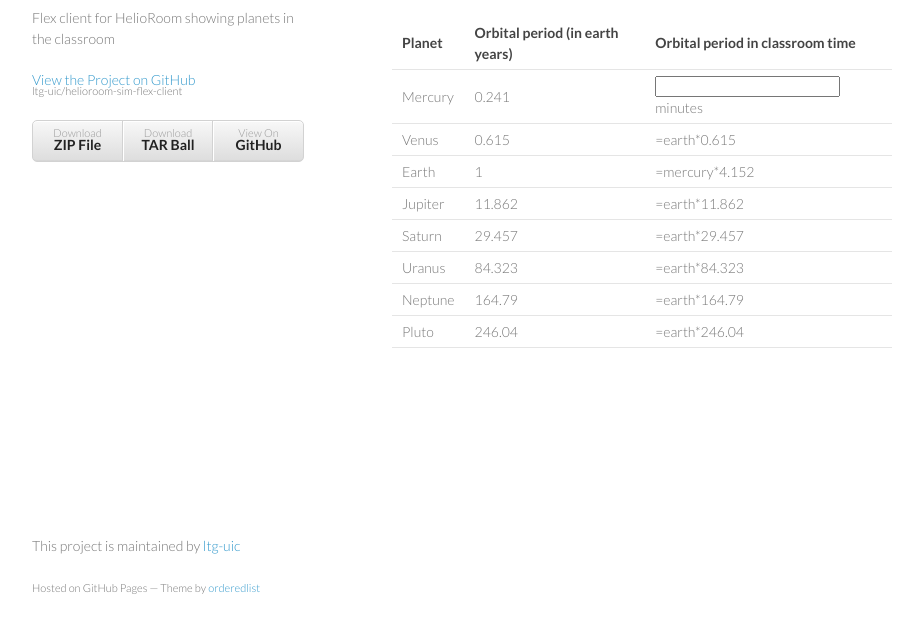
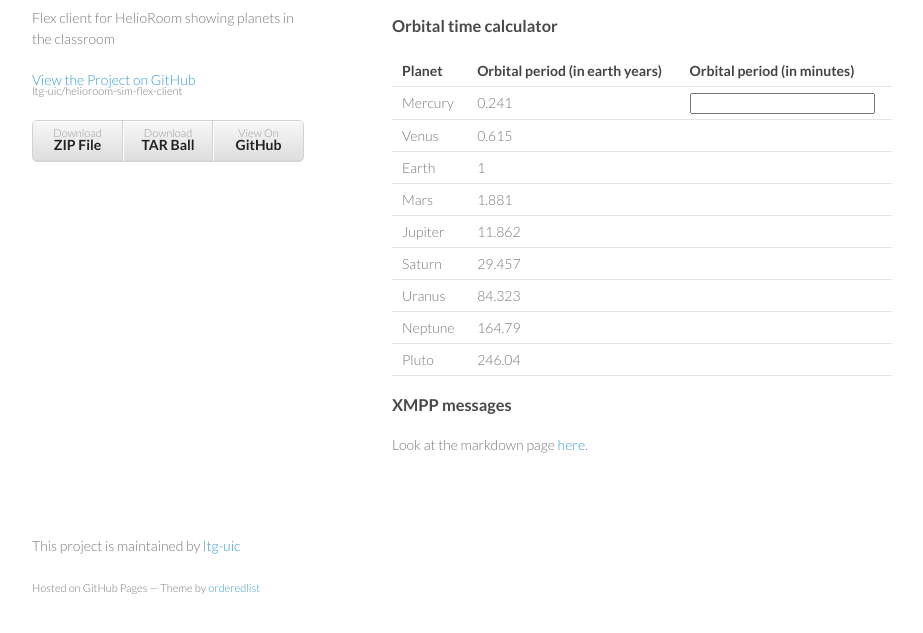
Before and after one commit to ltg-uic/hr-phen-flex-client, a plain HTML site: page index.html in a window 1280 px wide. Shown: the part 133-766 px from the top of the page, without its empty margins (178-1101 px from the left). Drawn offline with nearby package versions, Linux system fonts and the light colour scheme.

Commit message:
Updated the orbital time calculator and added some documentation

```diff
--- a/index.html
+++ b/index.html
@@ -11,6 +11,7 @@
     <!--[if lt IE 9]>
     <script src="//html5shiv.googlecode.com/svn/trunk/html5.js"></script>
     <![endif]-->
+    <script src="http://code.jquery.com/jquery-1.9.1.min.js"></script>
   </head>
   <body>
     <div class="wrapper">
@@ -33,18 +34,38 @@
         <h1>HelioRoom Flex client</h1>
 		<p>This page contains a mish-mash of documentation</p>
 
+		<h3>Orbital time calculator</h3>
+
 		<table>
-			<tr><th>Planet</th><th>Orbital period (in earth years)</th><th>Orbital period in classroom time</th> </tr>
-			<tr><td>Mercury</td><td>0.241</td><td><input type="text" name="mercury"> minutes</td></tr>
-			<tr><td>Venus</td><td>0.615</td><td><span id="venus">=earth*0.615</span></td></tr>
-			<tr><td>Earth</td><td>1</td><td><span id="earth">=mercury*4.152</span></td></tr>
-			<tr><td>Jupiter</td><td>11.862</td><td><span id="jupiter">=earth*11.862</span></td></tr>
-			<tr><td>Saturn</td><td>29.457</td><td><span id="saturn">=earth*29.457</span></td></tr>
-			<tr><td>Uranus</td><td>84.323</td><td><span id="uranus">=earth*84.323</span></td></tr>
-			<tr><td>Neptune</td><td>164.79</td><td><span id="neptune">=earth*164.79</span></td></tr>
-			<tr><td>Pluto</td><td>246.04</td><td><span id="jupiter">=earth*246.04</span></td></tr>
+			<tr><th>Planet</th><th>Orbital period (in earth years)</th><th>Orbital period (in minutes)</th> </tr>
+			<tr><td>Mercury</td><td>0.241</td><td><input id="mercury" type="text" ></td></tr>
+			<tr><td>Venus</td><td>0.615</td><td><span id="venus"></span></td></tr>
+			<tr><td>Earth</td><td>1</td><td><span id="earth"></span></td> </tr>
+			<tr><td>Mars</td><td>1.881</td><td><span id="mars"></span></td> </tr>
+			<tr><td>Jupiter</td><td>11.862</td><td><span id="jupiter"></span></td></tr>
+			<tr><td>Saturn</td><td>29.457</td><td><span id="saturn"></span></td></tr>
+			<tr><td>Uranus</td><td>84.323</td><td><span id="uranus"></span></td></tr>
+			<tr><td>Neptune</td><td>164.79</td><td><span id="neptune"></span></td></tr>
+			<tr><td>Pluto</td><td>246.04</td><td><span id="pluto"></span></td></tr>
+		</table>
 
-		</table>
+		<script>
+		$( document ).ready(function() {
+			$("#mercury").on( "change", function() {
+				$("#venus").html($("#mercury").val()*4.152*0.615)
+				$("#earth").html($("#mercury").val()*4.152)
+				$("#mars").html($("#mercury").val()*4.152*1.881)
+				$("#jupiter").html($("#mercury").val()*4.152*11.862)
+				$("#saturn").html($("#mercury").val()*4.152*29.457)
+				$("#uranus").html($("#mercury").val()*4.152*84.323)
+				$("#neptune").html($("#mercury").val()*4.152*164.79)
+				$("#pluto").html($("#mercury").val()*4.152*246.04)
+			});
+		});
+		</script>
+
+		<h3>XMPP messages</h3>
+		Look at the markdown page <a href="https://gist.github.com/tebemis/5048846#file-helio_xmpp_messages-md">here</a>.
 
 
       </section>
```
